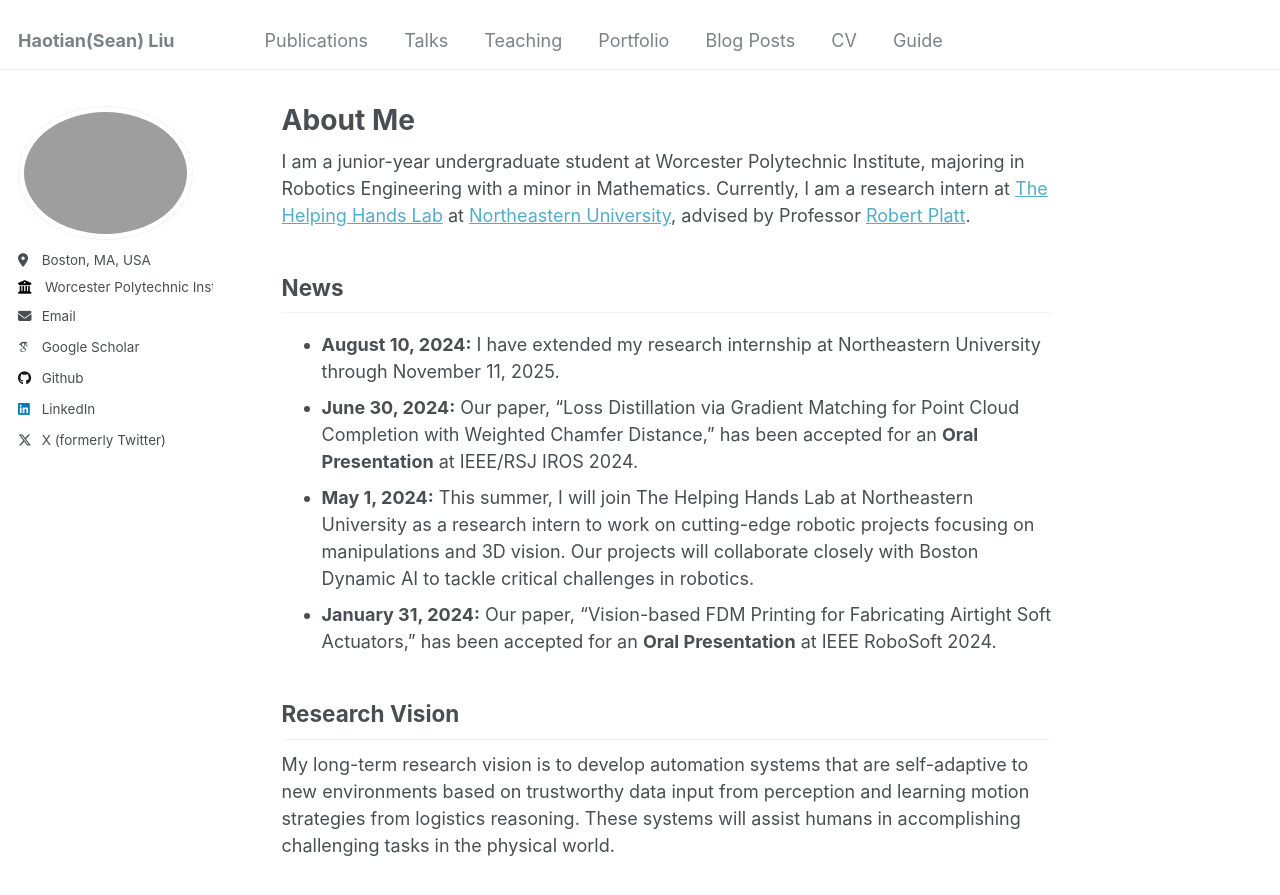
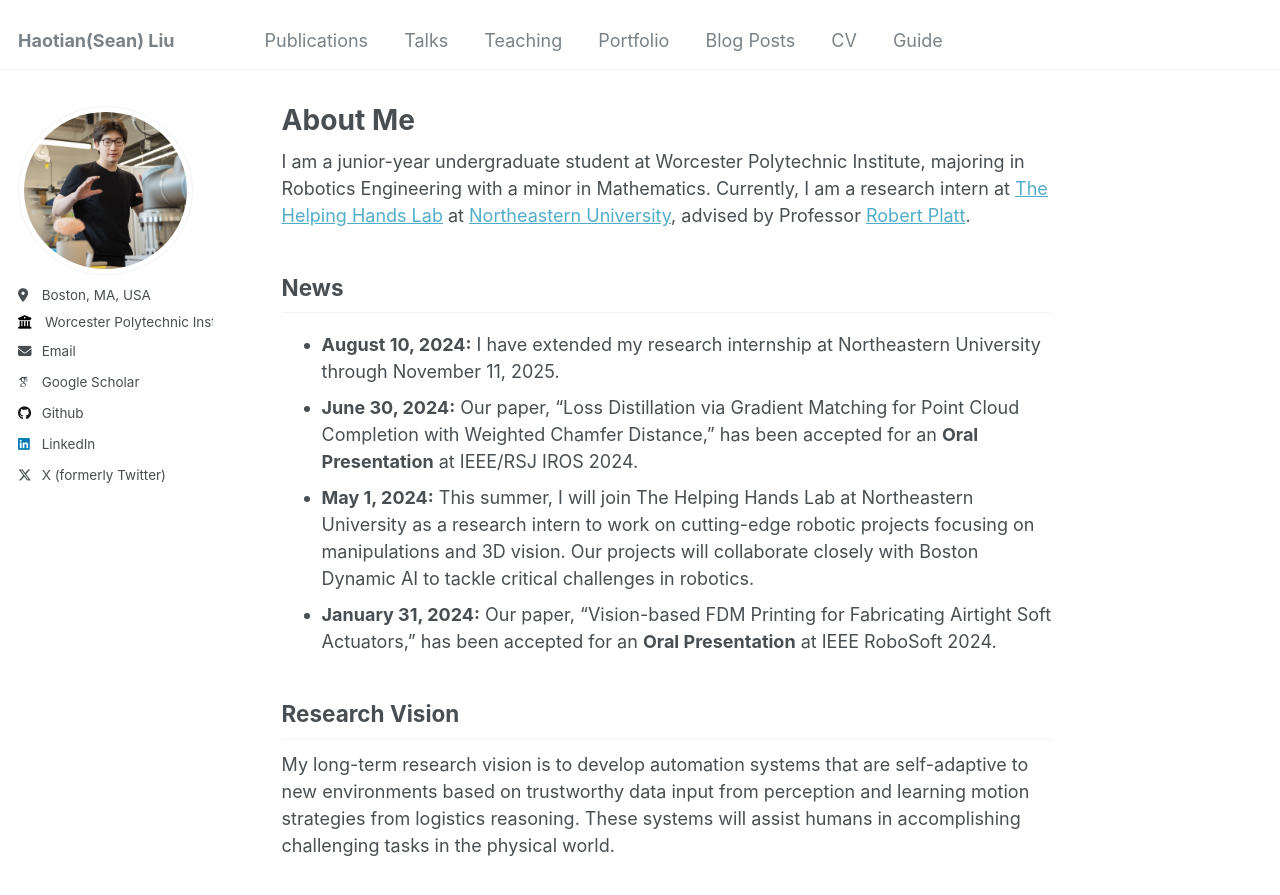
Before and after one commit to seanliu7081/seanliu7081.github.io, a Jekyll site: the page built from _pages/about.md, in a window 1280 px wide and 900 px high. Shown: the top 895 px of the window. Built offline with Jekyll 4.4.1, drawn with Linux system fonts in a browser that asks for light colours; some web fonts are replaced.

Commit message:
Update _config.yml

```diff
--- a/_config.yml
+++ b/_config.yml
@@ -21,7 +21,7 @@ repository               : "https://github.com/seanliu7081"
 #               Additional customization can be done by editing /_includes/author-profile.html
 author:
   # Biographic information
-  avatar           : "profile_img2.jpg"
+  avatar           : "profile_img2.png"
   # name             : "Your Sidebar Name"
   # pronouns         : he/him
   # bio              : "Short biography for the left-hand sidebar"
```
